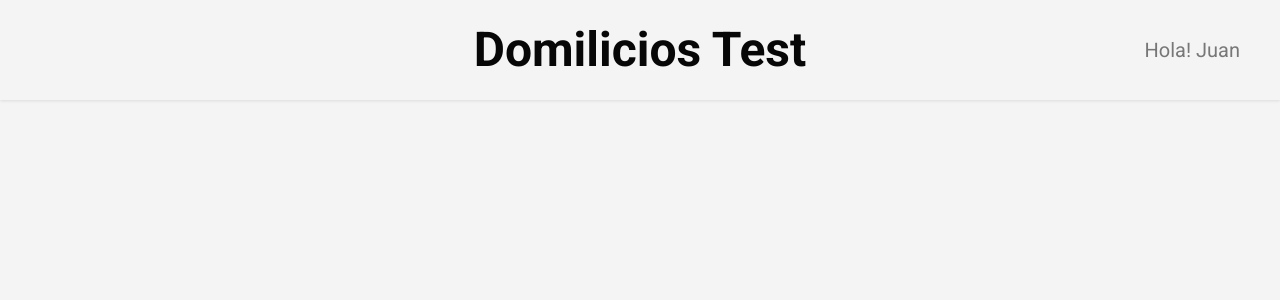
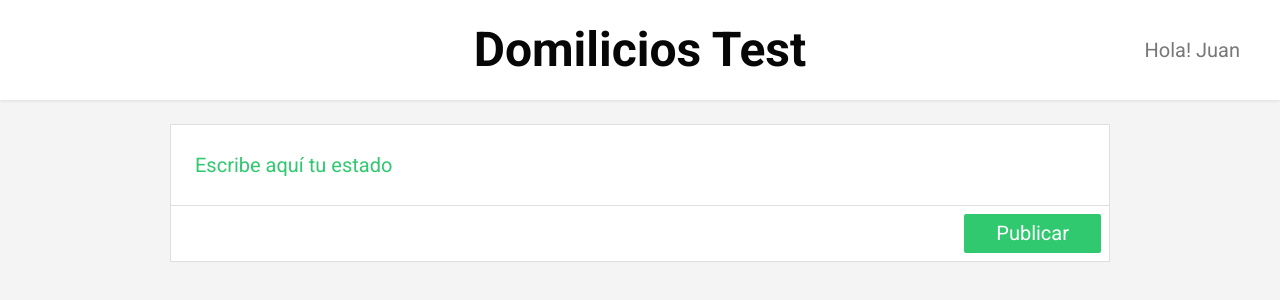
Before and after one commit to FelipeMerchan/domicilios-test, a React app: page / in a window 1280 px wide. Shown: the top 300 px of the page. Built offline with nearby package versions, Linux system fonts and the light colour scheme.

Commit message:
Completado el componente FormEditor en mobile y desktop

```diff
--- /dev/null
+++ b/src/assets/styles/components/Button.scss
@@ -0,0 +1,31 @@
+@import '../tokens/colors.scss';
+@import '../tokens/spacing.scss';
+@import '../tokens/typo.scss';
+
+.Button {
+  padding: $space $space-4;
+  color: $white;
+  font-size: $button-mobile;
+  border: 0;
+  background-color: $primary-color;
+  border-radius: .2rem;
+  cursor: pointer;
+  transition: transform .2s ease-out;
+
+  &:focus {
+    outline: 0;
+    -webkit-transform: scale(.9);
+            transform: scale(.9);
+  }
+
+  &:active {
+    -webkit-transform: scale(.9);
+            transform: scale(.9);
+  }
+}
+
+@media screen and (min-width: 1024px) {
+  .Button {
+    font-size: $button;
+  }
+}
--- /dev/null
+++ b/src/assets/styles/components/FormEditor.scss
@@ -0,0 +1,60 @@
+@import '../tokens/typo.scss';
+@import '../tokens/colors.scss';
+@import '../tokens/spacing.scss';
+
+.FormEditor {
+  margin-block-end: $space-3;
+  border: 1px solid $gray-2;
+  background-color: $white;
+
+  &__input {
+    inline-size: 100%;
+    block-size: 5.1rem;
+    padding: $space-2;
+    border: 0;
+    font-size: $p-mobile;
+    color: $black;
+    border-radius: .2rem;
+
+    &::placeholder {
+      font-size: $p-mobile;
+      color: $primary-color;
+    }
+  }
+
+  &__footer {
+    display: none;
+
+    &.active {
+      display: flex;
+      justify-content: flex-end;
+      padding: $space;
+      border-block-start: 1px solid $gray-2;
+    }
+  }
+}
+
+@media screen and (min-width: 1024px) {
+  .FormEditor {
+    margin-block-end: $space-4;
+
+    &__input {
+      block-size: 8rem;
+      padding: $space-3;
+      border: 0;
+      font-size: $p;
+
+
+      &::placeholder {
+        font-size: $p;
+      }
+    }
+
+    &__footer {
+      display: flex;
+      justify-content: flex-end;
+      padding: $space;
+      border-block-start: 1px solid $gray-2;
+    }
+  }
+}
--- a/src/assets/styles/components/Header.scss
+++ b/src/assets/styles/components/Header.scss
@@ -16,6 +16,7 @@
   inline-size: 100%;
   block-size: 5rem;
   box-shadow: $box-shadow;
+  background-color: $white;
 
   &__brand {
     font-size: $headline-1-mobile;
--- a/src/assets/styles/helpers.scss
+++ b/src/assets/styles/helpers.scss
@@ -9,6 +9,6 @@
 // Utilities
 
 .wrapper {
-  max-width: 120rem;
+  max-width: 94rem;
   margin: 0 auto;
 }
--- a/src/assets/styles/pages/Home.scss
+++ b/src/assets/styles/pages/Home.scss
@@ -1,3 +1,17 @@
+@import '../tokens/spacing.scss';
+
 .Home {
 
+  &-content {
+    padding: $space-3;
+  }
 }
+
+@media screen and (min-width: 1024px) {
+  .Home {
+
+    &-content {
+      padding: $space-3 0 8rem;
+    }
+  }
+}
--- a/src/assets/styles/tokens/colors.scss
+++ b/src/assets/styles/tokens/colors.scss
@@ -7,7 +7,6 @@
 //
 
 $primary-color: #30C96F;
-$green_brand: #98ca3d;
 
 // Basic colors
 $white: #fff;
--- /dev/null
+++ b/src/components/Button.js
@@ -0,0 +1,9 @@
+import React from 'react'
+
+import '../assets/styles/components/Button.scss'
+
+export const Button = () => {
+  return (
+    <button className="Button">Publicar</button>
+  )
+}
--- a/src/components/FormEditor.js
+++ b/src/components/FormEditor.js
@@ -1,7 +1,22 @@
-import React from 'react'
+import React, { useRef, useState } from 'react'
+
+import { Button } from './Button'
+import '../assets/styles/components/FormEditor.scss'
 
 export const FormEditor = () => {
+  const input = useRef(null)
+  const [open, setOpen] = useState(false)
+
   return (
-    <p>jjj</p>
+    <div className="FormEditor">
+      <form>
+        <label htmlFor="status">
+          <input className="FormEditor__input" onClick={() => setOpen(true)} type="text" placeholder="Escribe aquí tu estado" id="status" name="status" required />
+        </label>
+        <div className={`FormEditor__footer ${open ? 'active' : ''}`}>
+          <Button />
+        </div>
+      </form>
+    </div>
   )
 }
--- a/src/pages/Home.js
+++ b/src/pages/Home.js
@@ -1,5 +1,6 @@
 import React from 'react'
 
+import { FormEditor } from '../components/FormEditor'
 import '../assets/styles/pages/Home.scss'
 
 export const Home = () => {
@@ -8,7 +9,7 @@ export const Home = () => {
       <main className="Home">
         <div className="wrapper">
           <div className="Home-content">
-
+            <FormEditor />
           </div>
         </div>
       </main>
```
